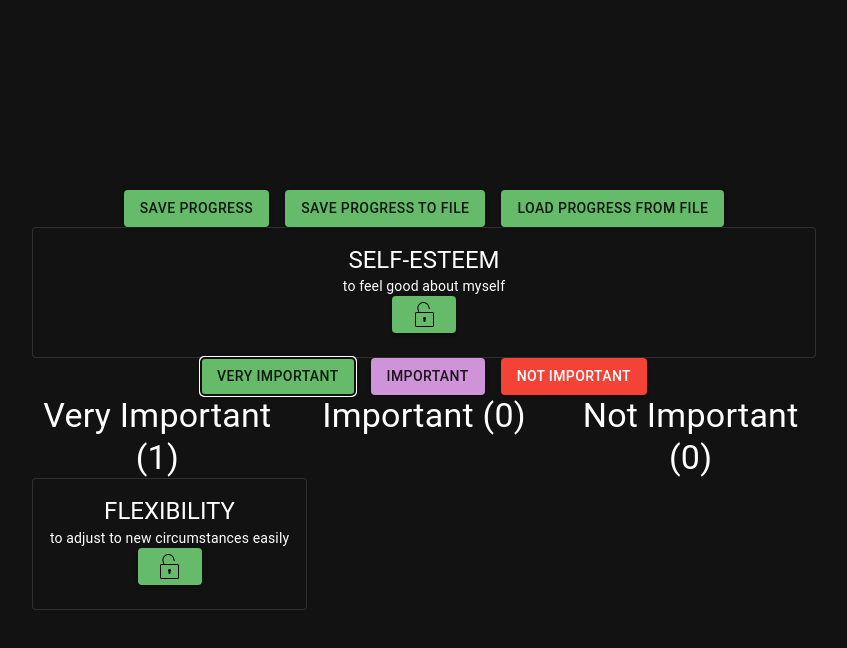
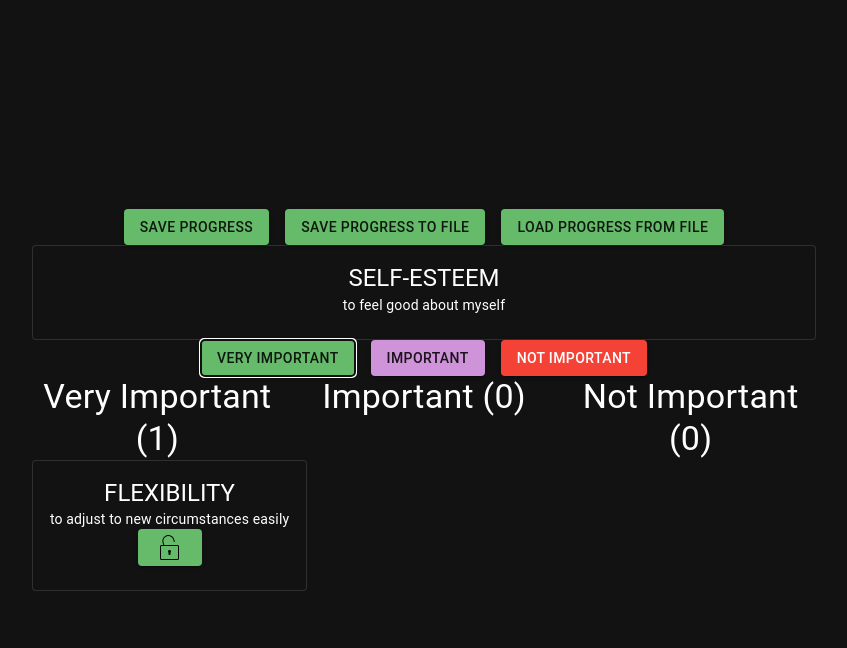
Before and after one commit to CorreyL/values-exercise, a React (Vite) app: page / in a window 1280 px wide. Both pictures are taken after a click on the button "VERY IMPORTANT". Shown: the top 648 px of the page, without its empty margins (216-1063 px from the left). Built offline with nearby package versions, Linux system fonts and the light colour scheme.

Commit message:
Make lockedValues & setLockedValues optional props
When a Value is rendered without those props, the Lock/Unlock buttons
will not render

```diff
--- a/src/App.tsx
+++ b/src/App.tsx
@@ -216,11 +216,6 @@ function App() {
               <Value
                 value={randomValue}
                 descriptor={values[randomValue]}
-                /**
-                 * @todo Refactor Value component to make these optional props
-                 */
-                lockedValues={lockedValues}
-                setLockedValues={setLockedValues}
               />
               <Stack
                 justifyContent="center"
--- a/src/components/Value/Value.tsx
+++ b/src/components/Value/Value.tsx
@@ -14,11 +14,8 @@ interface ValueProps {
   draggable?: boolean;
   onDragStart?: any;
   onDragEnd?: any;
-  /**
-   * @todo Refactor Value component to make these optional props
-   */
-  lockedValues: Array<string>,
-  setLockedValues: React.Dispatch<React.SetStateAction<Array<string>>>,
+  lockedValues?: Array<string>,
+  setLockedValues?: React.Dispatch<React.SetStateAction<Array<string>>>,
 };
 
 const unlockIcon = () => {
@@ -46,8 +43,15 @@ export default function Value({
   lockedValues,
   setLockedValues,
 }: ValueProps) {
-  const [ isLocked, setIsLocked ] = useState<boolean>(lockedValues.includes(value));
+  const [ isLocked, setIsLocked ] = useState<boolean>(
+    lockedValues
+      ? lockedValues.includes(value)
+      : false
+  );
   const changeLockstate = () => {
+    if (!setLockedValues) {
+      return;
+    }
     setLockedValues(state => {
       if (isLocked) {
         // The value exists in the array, remove it
@@ -84,7 +88,10 @@ export default function Value({
           <Typography variant="body2">
             {descriptor}
           </Typography>
-          <Button
+          {
+            lockedValues
+            && setLockedValues
+            && <Button
               variant="contained"
               onClick={changeLockstate}
               color={
@@ -99,6 +106,7 @@ export default function Value({
                   : unlockIcon()
               }
             </Button>
+          }
         </CardContent>
       </Card>
     </Box>
```
Lines whose indentation alone changed are shown as unchanged.
